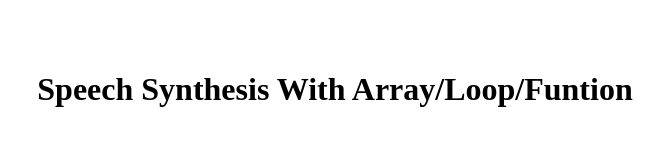
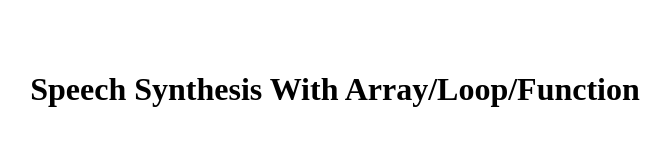
Before and after one commit to ArefunNipa/homework_Javascript, a plain HTML site: page index.html in a window 1280 px wide. Shown: the whole page, without its empty margins (305-976 px from the left). Drawn offline with Linux system fonts and the light colour scheme.

Commit message:
Update index.html

```diff
--- a/index.html
+++ b/index.html
@@ -6,7 +6,7 @@
     <title>Class 27</title>
 </head>
 <body>
-    <h1 style="padding-top: 50px;text-align: center; text-transform: capitalize;"> Speech Synthesis with array/loop/funtion</h1>
+    <h1 style="padding-top: 50px;text-align: center; text-transform: capitalize;"> Speech Synthesis with array/loop/function</h1>
 
 
     <script src="js/script.js"></script>
```
